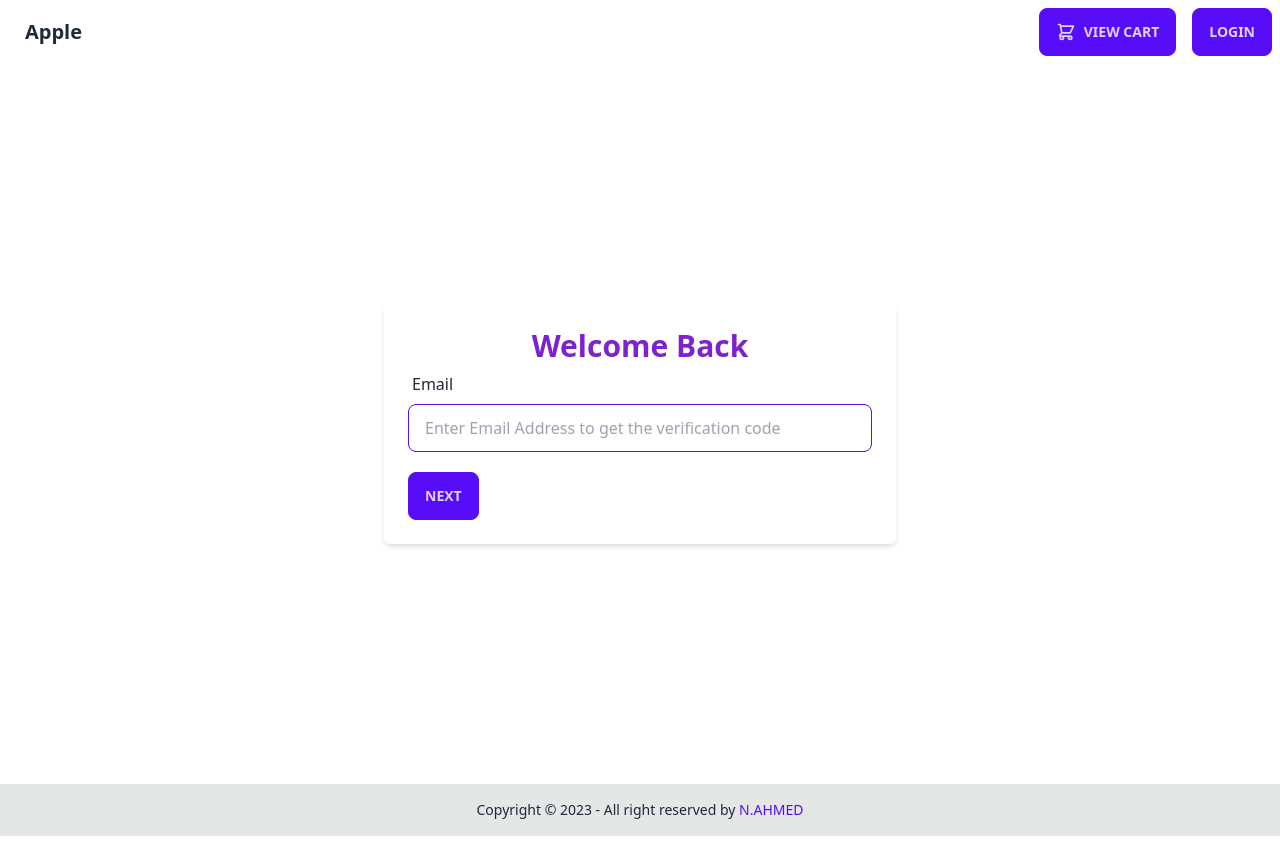
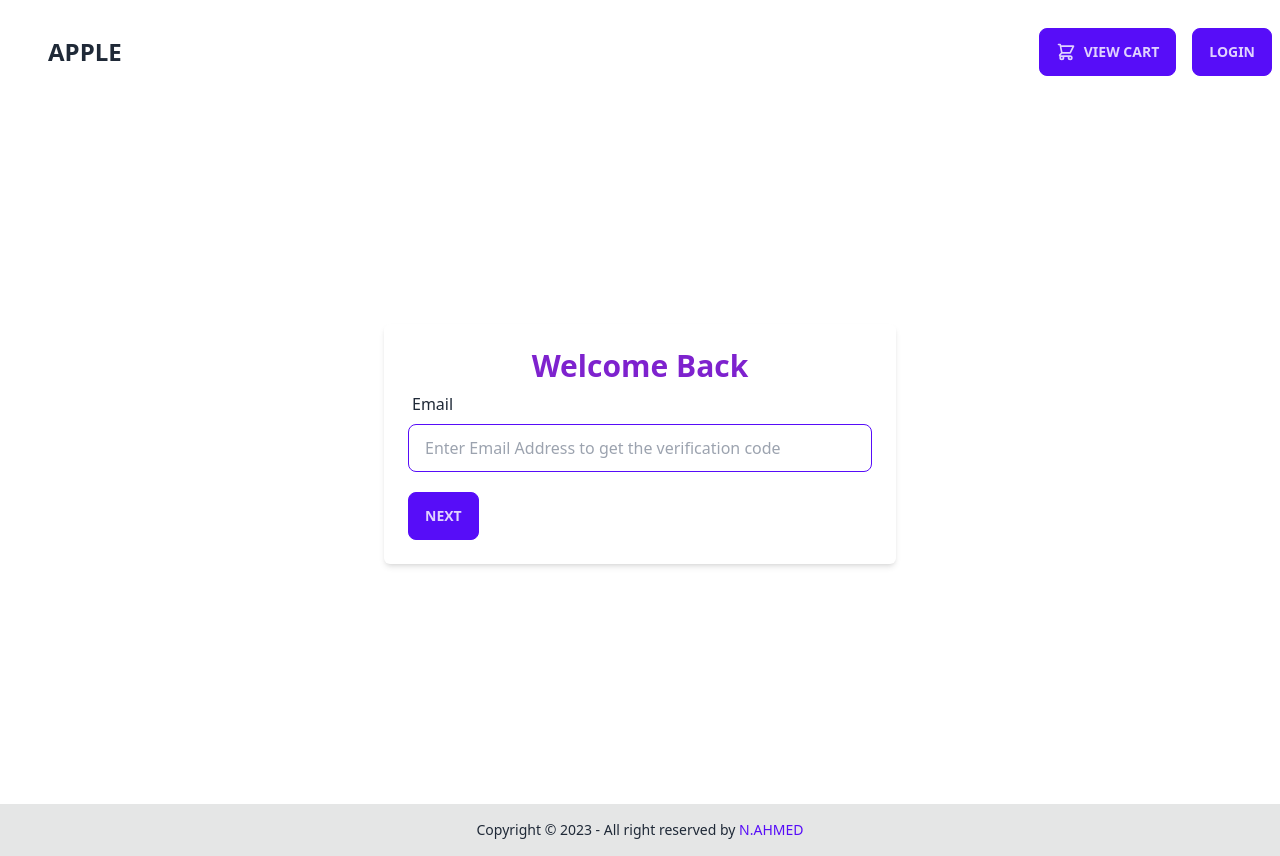
Before and after one commit to na0260/product-cart-react-app, a React (Vite) app: page /login in a window 1280 px wide. Built offline with nearby package versions, Linux system fonts and the light colour scheme.

Commit message:
Modified

```diff
--- a/src/components/AppNav.jsx
+++ b/src/components/AppNav.jsx
@@ -1,6 +1,5 @@
 import React from 'react';
 import {NavLink, useNavigate} from "react-router-dom";
-import CartList from "./CartList.jsx";
 
 const AppNav = () => {
     let button;
@@ -16,9 +15,9 @@ const AppNav = () => {
     }
     return (
         <div>
-            <div className="navbar bg-base-100">
+            <div className="navbar bg-base-100 mt-5">
                     <div className="flex-1">
-                        <NavLink to="/" className="btn btn-ghost normal-case text-xl">Apple</NavLink>
+                        <NavLink to="/" className="px-10 font-semibold text-2xl uppercase">Apple</NavLink>
                     </div>
                     <div className="flex-none">
                         <NavLink to="/cart" className="btn btn-primary mr-4">
--- a/src/components/Product.jsx
+++ b/src/components/Product.jsx
@@ -18,7 +18,7 @@ const Product = (props) => {
             <div className="card w-100 glass shadow-2xl hover:shadow-amber-50">
                 <figure><img src={props.product.image} alt="car!"/></figure>
                 <div className="card-body">
-                    <h2 className="card-title">{props.product.title}</h2>
+                    <h2 className="card-title text-white">{props.product.title}</h2>
                     <p>{props.product.short_des}</p>
 
                     <div className="card-actions items-center">
@@ -26,7 +26,7 @@ const Product = (props) => {
                             <p className="font-extrabold text-white">Price: {props.product.price} BDT</p>
                         </div>
                         <div className="justify-end">
-                            <button onClick={handleCart} className="btn btn-primary">Add to Cart</button>
+                            <button onClick={handleCart} className="btn btn-primary hover:btn-ghost">Add to Cart</button>
                         </div>
                     </div>
                 </div>
```
